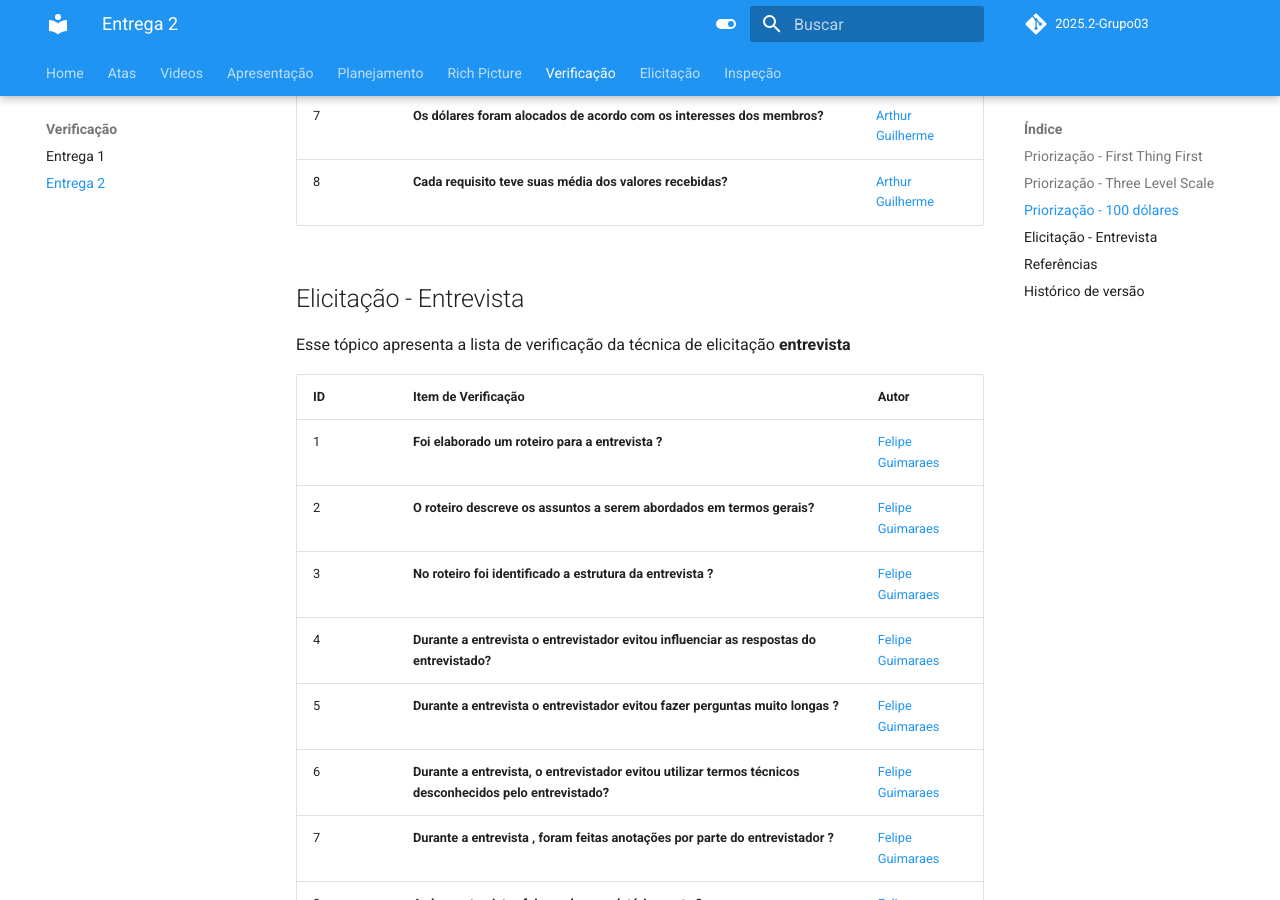
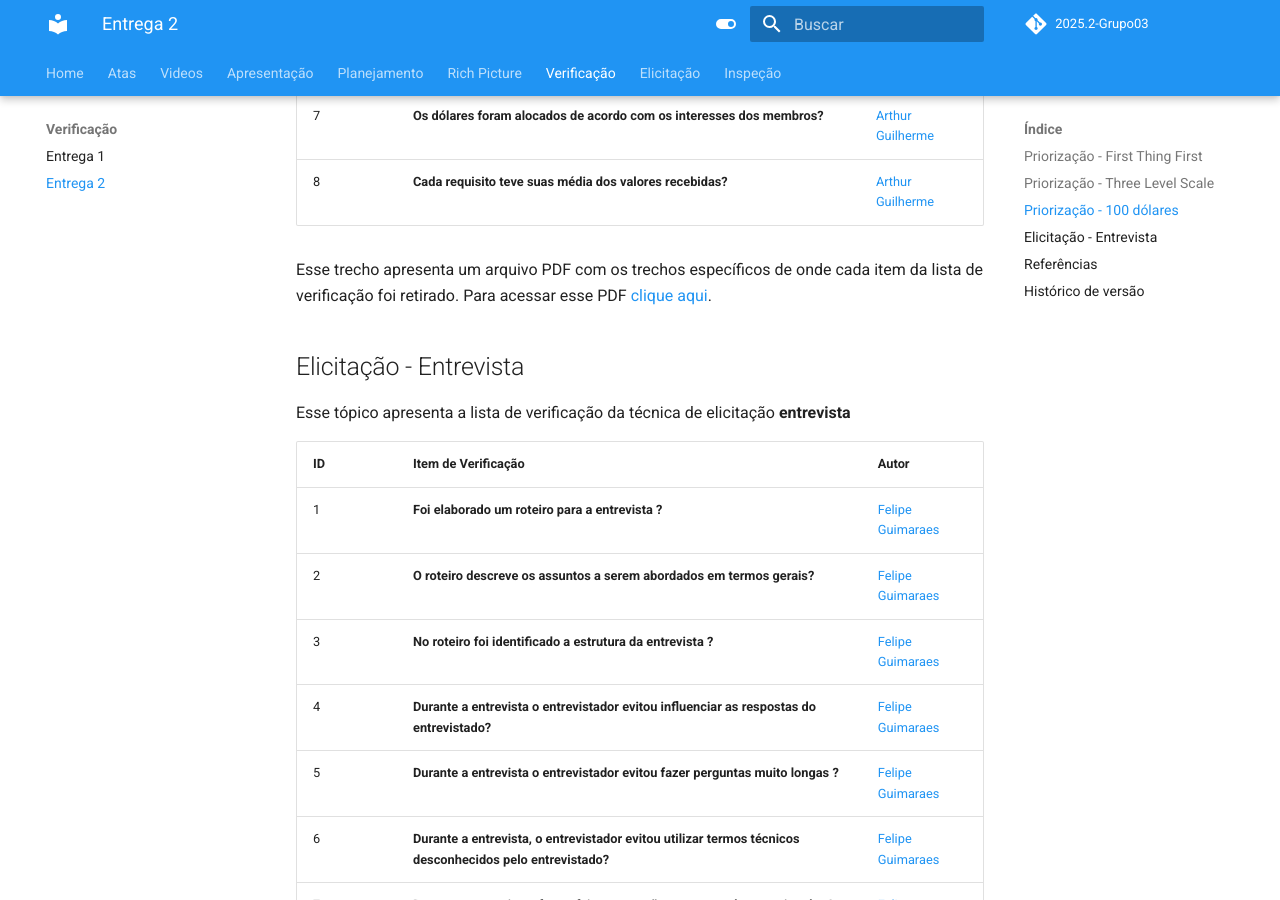
Before and after one commit to Requisitos-de-Software/2025.2-Grupo03, an MkDocs documentation site: the page built from docs/Verificacao/verificacao2.md, in a window 1280 px wide and 900 px high, scrolled down 3061 px. Built offline with MkDocs 1.6.1 and Material for MkDocs 9.7.7, drawn with Linux system fonts in a browser that asks for light colours; comment, search, counter and statistics services are not loaded.

Commit message:
Update verificacao2.md

```diff
--- a/docs/Verificacao/verificacao2.md
+++ b/docs/Verificacao/verificacao2.md
@@ -64,6 +64,8 @@ Esse tópico apresenta a lista de verificação da técnica de priorização **1
 | 7 | **Os dólares foram alocados de acordo com os interesses dos membros?** | [Arthur Guilherme](https://github.com/ArthurGuilher62) |
 | 8 | **Cada requisito teve suas média dos valores recebidas?** | [Arthur Guilherme](https://github.com/ArthurGuilher62) |
 
+Esse trecho apresenta um arquivo PDF com os trechos específicos de onde cada item da lista de verificação foi retirado. Para acessar esse PDF [clique aqui](../arquivos/ListaVerificação100Dolares.pdf).
+
 ## Elicitação - Entrevista
 Esse tópico apresenta a lista de verificação da técnica de elicitação **entrevista**
 
```
